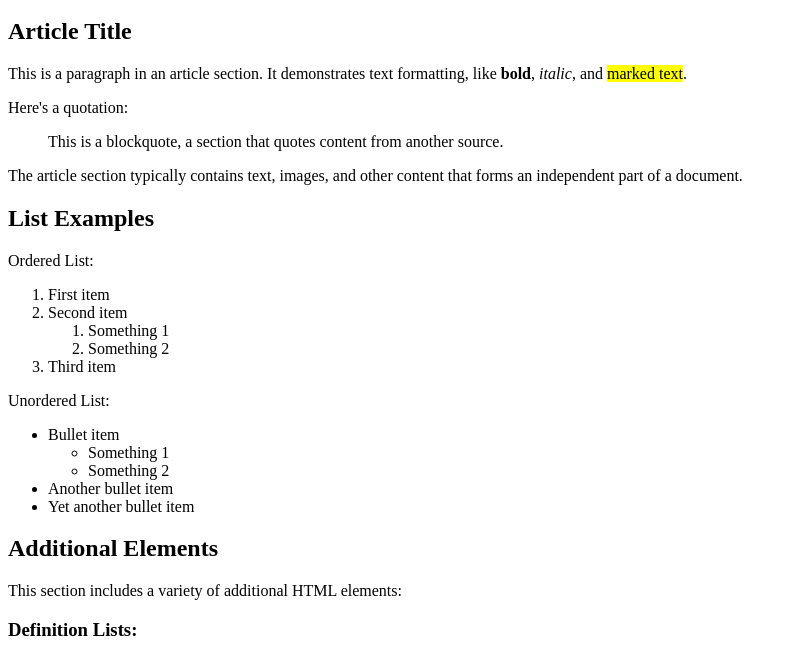
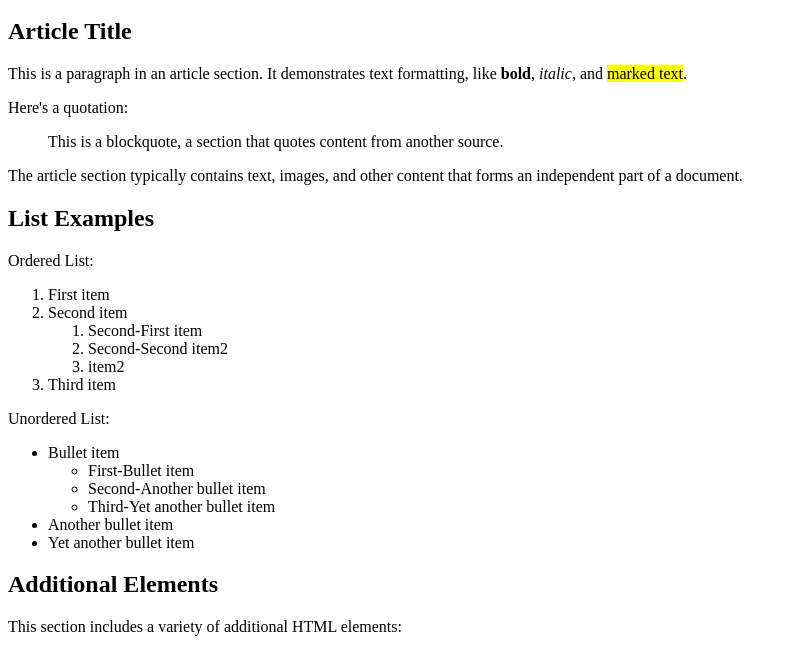
Before and after one commit to fatmaAlzu/Lab2, a plain HTML site: page news.html in a window 1280 px wide. Shown: the part 136-788 px from the top of the page, without its empty margins (0-797 px from the left). Drawn offline with Linux system fonts and the light colour scheme.

Commit message:
Final changes on news.html

```diff
--- a/news.html
+++ b/news.html
@@ -50,8 +50,9 @@ Description : A simple HTML file.
             <li>First item</li>
             <li>Second item</li>
             <ol>
-                <li>Something 1</li>
-                <li>Something 2</li>
+                <li>Second-First item</li>
+                <li>Second-Second item2</li>
+                <li><Second-Third></Second-Third> item2</li>
             </ol>
             <li>Third item</li>
         </ol>
@@ -59,8 +60,9 @@ Description : A simple HTML file.
         <ul>
             <li>Bullet item</li>
             <ul>
-                <li>Something 1</li>
-                <li>Something 2</li>
+                <li>First-Bullet item</li>
+                <li>Second-Another bullet item</li>
+                <li>Third-Yet another bullet item</li>
             </ul>
             <li>Another bullet item</li>
             <li>Yet another bullet item</li>
@@ -120,7 +122,7 @@ Description : A simple HTML file.
 
     <footer>
         <!--<p>Footer content, like contact info or copyrights.</p>-->
-        <p>By: Kamand & Fatma</p>
+        <p>Copy rigtht Kamand & Fatma</p>
     </footer>
 </body>
 </html>
```
